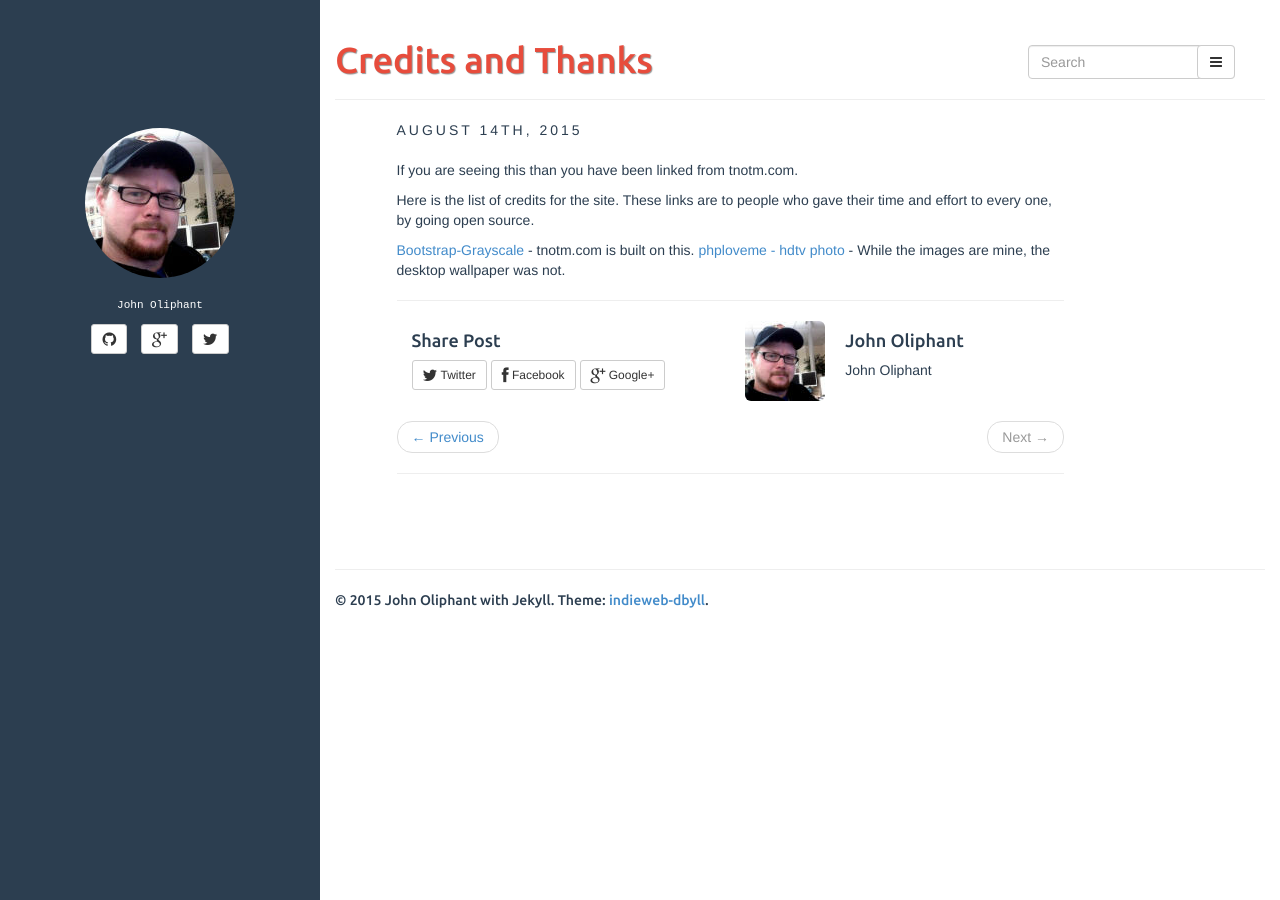
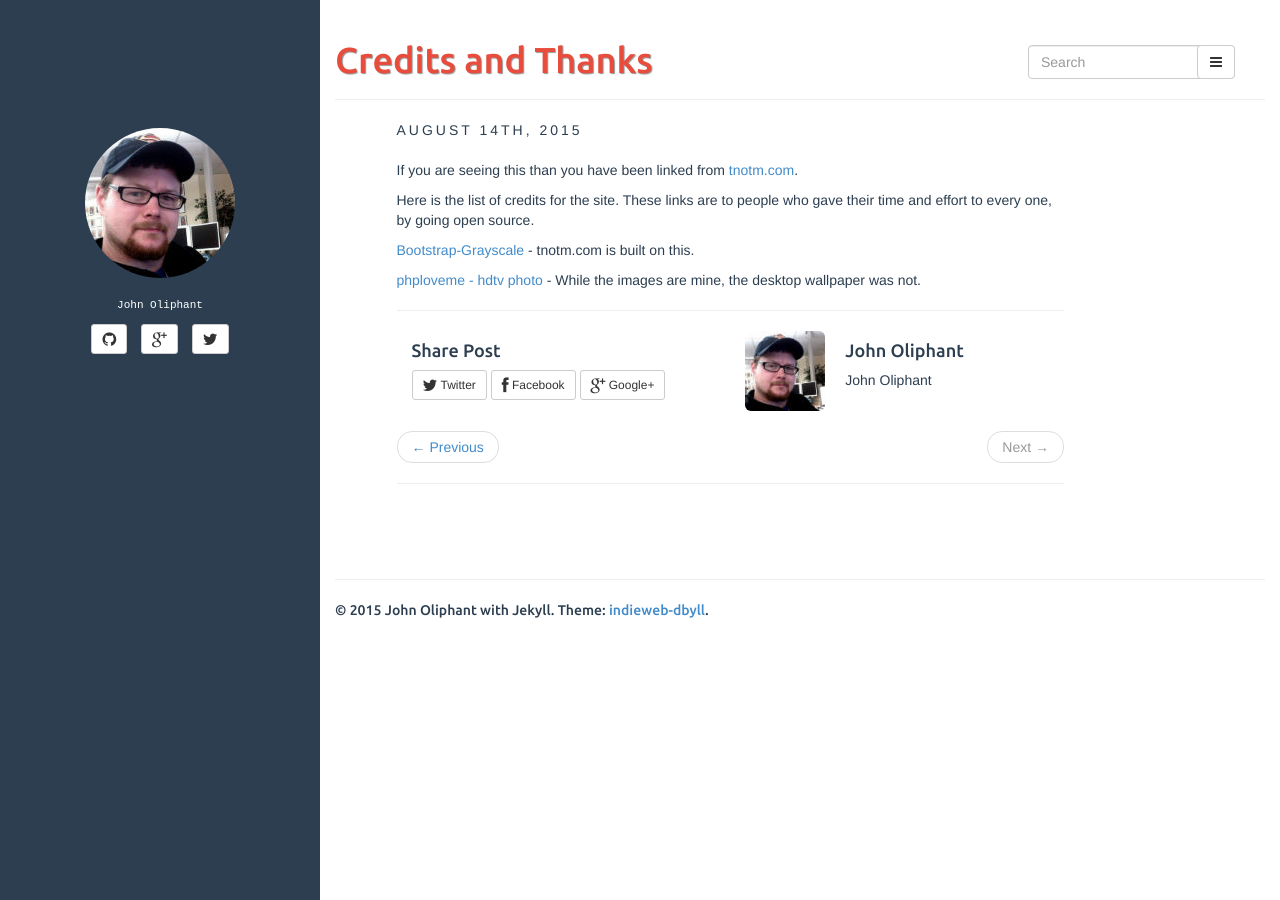
Before and after one commit to tnotm/tnotm.github.io, a Jekyll site: the page built from _posts/2015-8-14-credits-and-thanks.md, in a window 1280 px wide. Built offline with Jekyll 4.4.1, drawn with Linux system fonts in a browser that asks for light colours; comment, search, counter and statistics services are not loaded; some of the changed lines change nothing that is shown.

Commit message:
update from Jekyller

```diff
--- a/_posts/2015-8-14-credits-and-thanks.md
+++ b/_posts/2015-8-14-credits-and-thanks.md
@@ -8,17 +8,19 @@ date: '2015-8-14'
 type: post
 layout: post
 published: true
-sha: 2f01dc11a7ee7566a389e4a4b5e34bf8b92ca857
+sha: b175b09350cb6598d1f897777b54ad9c4eeb2b20
 slug: credits-and-thanks
 title: 'Credits and Thanks'
 
 ---
-If you are seeing this than you have been linked from tnotm.com.
+If you are seeing this than you have been linked from [tnotm.com][3].
 
 Here is the list of credits for the site.  These links are to people who gave their time and effort to every one, by going open source.
 
 [Bootstrap-Grayscale][1] - tnotm.com is built on this.
+
 [phploveme - hdtv photo][2] - While the images are mine, the desktop wallpaper was not.
 
 [1]:https://github.com/IronSummitMedia/startbootstrap-grayscale "bootstrap-grayscale"
 [2]:https://www.flickr.com/photos/phploveme/4041895968 "great wallpaper image"
+[3]:http://www.tnotm.com "TNOTM"
```
